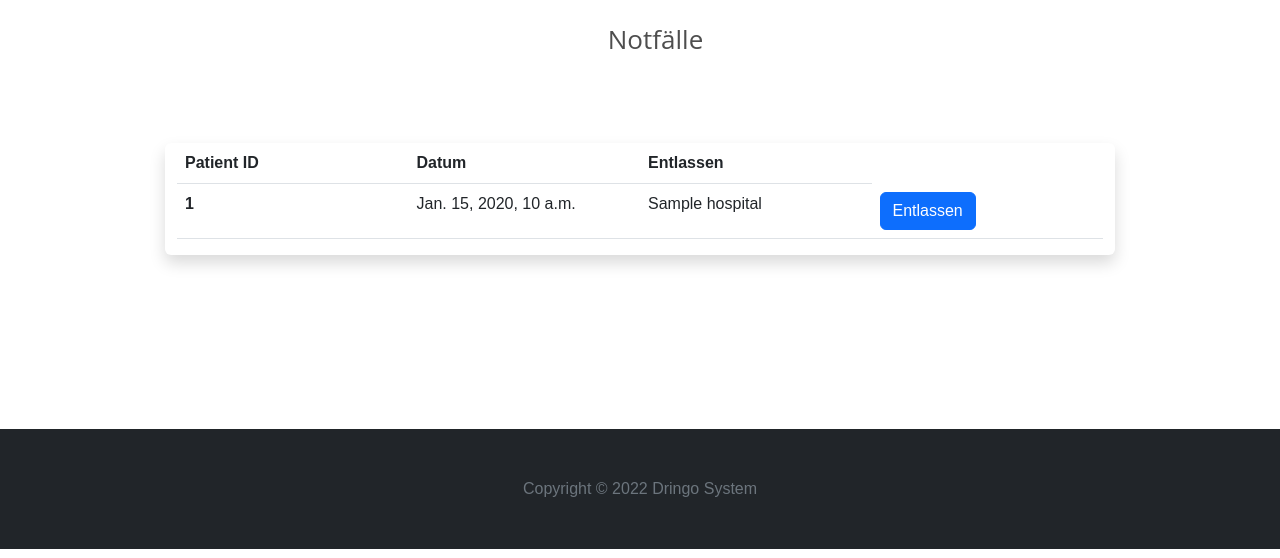
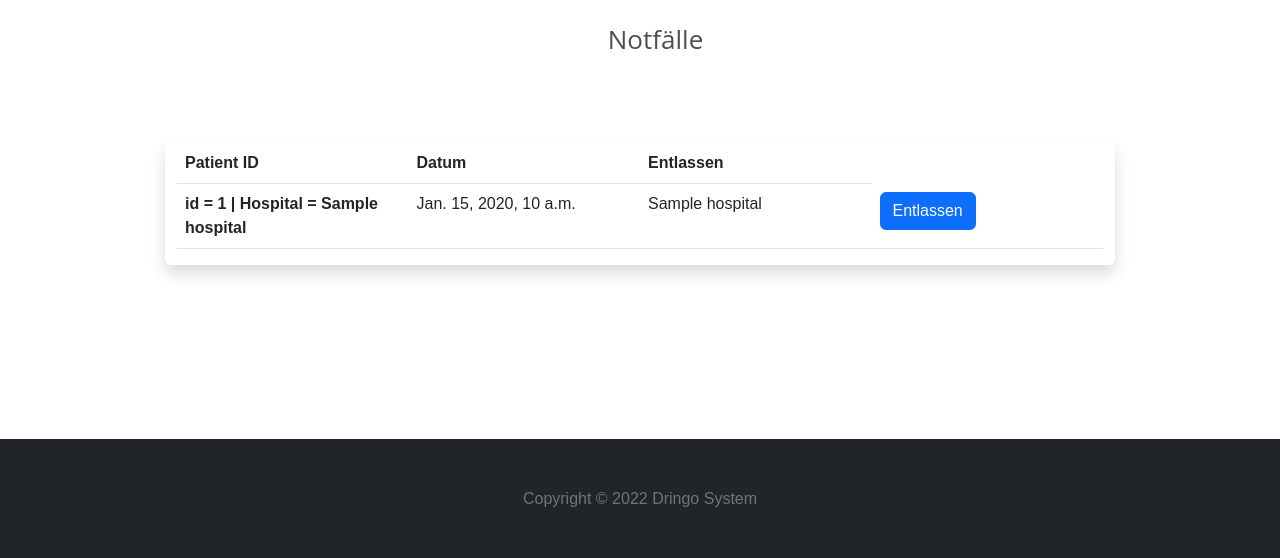
Before and after one commit to OrPh4ns/dringo, a Django app: page /notfalls in a window 1280 px wide. Shown: the part 167-725 px from the top of the page. Run offline with Django 4.2, Linux system fonts and the light colour scheme; a user stored in the database is signed in; tables that the repository leaves empty hold one stand-in row (values such as "Sample post"); some libraries are stand-ins or nearby versions.

Commit message:
update get hospitals

```diff
--- a/emergency/models.py
+++ b/emergency/models.py
@@ -11,4 +11,4 @@ class Emergency(models.Model):
     created_dt = models.DateTimeField(auto_now_add=True)
 
     def __str__(self):
-        return str(self.case_id)
+        return str("id = "+str(self.case_id)+" | Hospital =  "+str(self.hospital))
--- a/emergency/urls.py
+++ b/emergency/urls.py
@@ -4,7 +4,7 @@ from emergency import views
 
 urlpatterns = [
     path('notfalls', views.get_emergs, name='notfalls'),
-    path('neuer_notfall', views.new_emerg, name='neuer_notfall'),
+    path('neuer_notfall', views.new_emergx, name='neuer_notfall'),
     path('remove_emerg/<int:id>/', views.remove_emerg),
     path('reserv_emerg/<int:id>/', views.reserv_emerg),
     # path('info', views.get_info, name='info'),
--- a/emergency/views.py
+++ b/emergency/views.py
@@ -1,15 +1,11 @@
+from django.db import connection
 from django.db.models import Count
 from django.shortcuts import render, redirect
 
+from emergency import models
 from emergency.models import Emergency
 from hospital.models import Hospital
 from role.models import Role
-
-# Own Moduls
-
-import operator
-from django.db.models import Q
-from functools import reduce
 
 
 def get_emergs(request):
@@ -35,18 +31,14 @@
 def new_emergx(request):
     if request.user.is_authenticated:
         if Role.objects.filter(employee=request.user.id).first().is_car:
-            # list_ids = list(Emergency.objects.values_list('hospital_id', flat = True))
-            emgs = Emergency.objects.values_list('hospital_id', flat=True).annotate(total=Count('case_id')).order_by()
-
-            emg_ids = []
-            for emg in emgs:
-                emg_ids.append(emg)
-            hospts = []
-            for i in emg_ids:
-                hospts += Hospital.objects.filter(id=i)
-                #reserved_beds_count = Emergency.objects.filter(hospital_id=i).count()
-                print(Emergency.objects.filter(hospital_id=i).count())
-            return render(request, 'new_emerg.html',{"hospts": hospts})
+            free_bed_hospital = []
+            for p in Hospital.objects.raw('''SELECT *
+FROM hospital_hospital h
+WHERE h.id not in (select e.hospital_id from emergency_emergency e) or h.id in
+(select e.hospital_id from emergency_emergency e
+where e.hospital_id = h.id group by e.hospital_id  having count(*)<h.beds_count);'''):
+                free_bed_hospital.append(p)
+            return render(request, 'new_emerg.html', {"hospts": free_bed_hospital})
         else:
             obj = Emergency.objects.filter(hospital=Hospital.objects.filter(
                 id=Role.objects.filter(employee=request.user.id).first().hospital.id).first())
@@ -55,13 +47,13 @@
     else:
         return redirect('/einloggen')
 
+
 def new_emerg(request):
     if request.user.is_authenticated:
         if Role.objects.filter(employee=request.user.id).first().is_car:
-
-            hospitals = Hospital.objects.all()
-            print(hospitals)
-            return render(request, 'new_emerg.html',{"hospts": hospitals})
+            all_hospitals = Hospital.objects.all()
+            all_emergs = Emergency.objects.all()
+            return render(request, 'new_emerg.html', {"hospts": hospitals})
         else:
             hospitals = Hospital.objects.filter(id=Role.objects.filter(employee=request.user.id).first().hospital.id)
             return render(request, 'new_emerg.html', {"hospts": hospitals})
--- a/patient/views.py
+++ b/patient/views.py
@@ -1,9 +1,7 @@
 from django.shortcuts import render, redirect
-
 from hospital.models import Hospital
 from patient.models import Patient
 from role.models import Role
-
 
 def patient_call(request):
     return render(request, 'call.html', {"patient":Patient.objects.filter(process_done=True).last()})
@@ -34,7 +32,7 @@ def get_patients(request):
         else:
             patients = Patient.objects.filter(process_done=False,hospital=Hospital.objects.filter(
                 id=Role.objects.filter(employee=request.user.id).first().hospital.id).first())
-
+            print(patients.id)
         return render(request, 'patients.html', {"patients": patients})
     else:
         return redirect('/einloggen')
--- a/templates/patients.html
+++ b/templates/patients.html
@@ -2,7 +2,8 @@
 
 {% block content %}
     <div>
-        <div class="col-md-12 search-table-col"><span class="counter pull-right"></span>
+        <div class="col-md-12 search-table-col">
+            <span class="counter pull-right">Patienten</span>
             <div class="table-responsive table table-hover table-bordered results">
                 <table class="table table-hover table-bordered">
                     <thead class="bill-header cs">
```
Also changed, not shown: dringo/views.py (+1 -7 lines).
